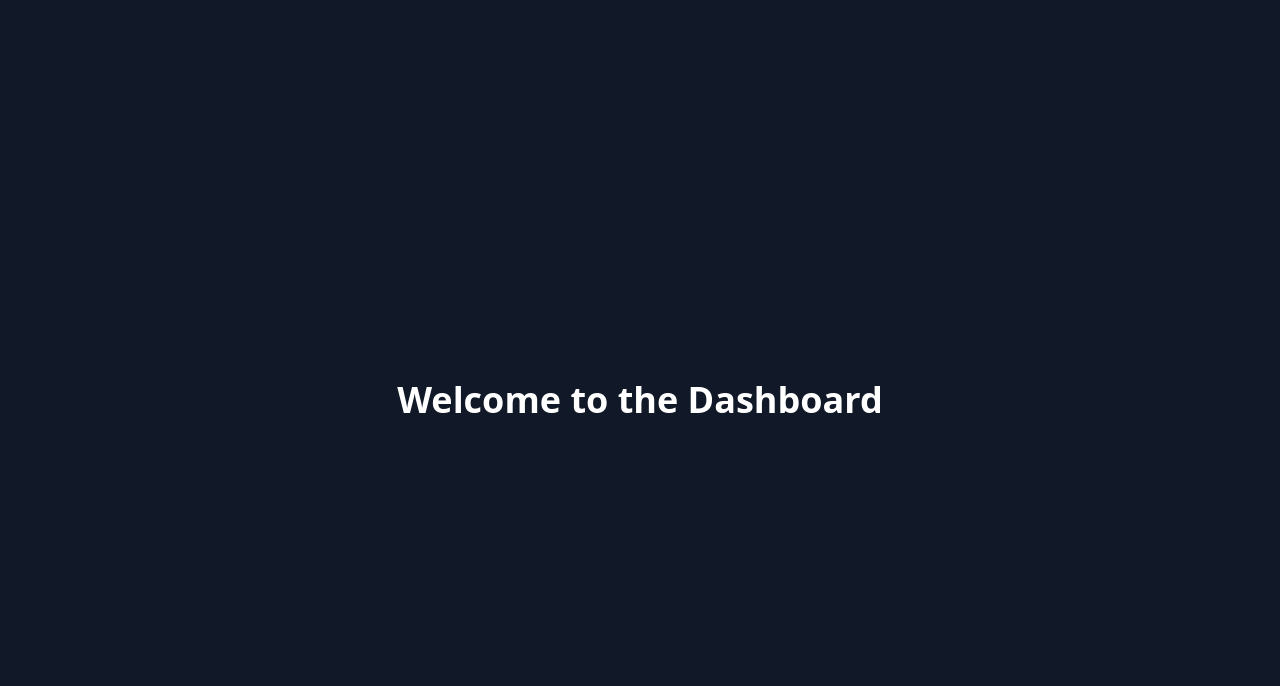
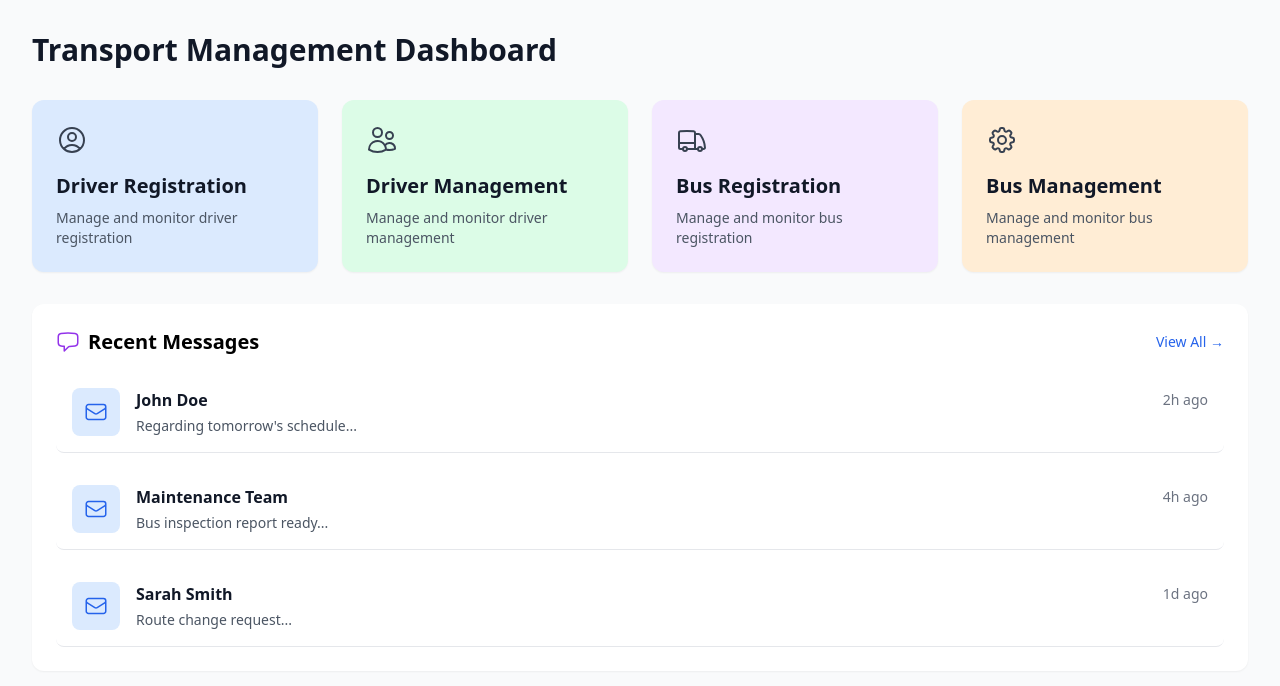
Before and after one commit to RaninduAmarasinghe/busbuddy_companyweb, a React (Create React App) app: page /dashboard in a window 1280 px wide. Shown: the top 686 px of the page. Built offline with nearby package versions, Linux system fonts and the light colour scheme.

Commit message:
add dashboard

```diff
--- a/package.json
+++ b/package.json
@@ -3,6 +3,7 @@
   "version": "0.1.0",
   "private": true,
   "dependencies": {
+    "@heroicons/react": "^2.2.0",
     "cra-template": "1.2.0",
     "react": "^19.0.0",
     "react-dom": "^19.0.0",
--- a/src/App.js
+++ b/src/App.js
@@ -1,13 +1,13 @@
 import { BrowserRouter as Router, Routes, Route } from "react-router-dom";
 import Login from "./pages/Login";
-import Dashboard from "./pages/Dashboard"; // Import Dashboard
+import Dashboard from "./pages/Dashboard";
 
 function App() {
   return (
     <Router>
       <Routes>
         <Route path="/" element={<Login />} />
-        <Route path="/dashboard" element={<Dashboard />} /> {/* New Route */}
+        <Route path="/dashboard" element={<Dashboard />} />
       </Routes>
     </Router>
   );
--- a/src/index.css
+++ b/src/index.css
@@ -54,3 +54,29 @@
 .animate-slide-in {
     animation: slide-in 1s ease-out forwards;
 }
+
+/* Custom styles for floating labels */
+input:focus + label,
+input:not(:placeholder-shown) + label {
+    top: -0.5rem;
+    font-size: 0.75rem;
+    color: #f97316; /* orange-500 */
+}
+
+/* Transition for labels */
+label {
+    transition: all 0.3s ease;
+}
+
+/* Custom backdrop blur for better readability */
+.backdrop-blur-xl {
+    background-color: rgba(255, 255, 255, 0.1); /* Fallback background */
+    backdrop-filter: blur(20px);
+    -webkit-backdrop-filter: blur(20px); /* For Safari and older browsers */
+}
+
+/* Gradient border for inputs on focus */
+input:focus {
+    border-image: linear-gradient(to right, #f97316, #f59e0b);
+    border-image-slice: 1;
+}
--- a/src/pages/Dashboard.js
+++ b/src/pages/Dashboard.js
@@ -1,8 +1,98 @@
-// src/pages/Dashboard.js
+import { useState } from 'react';
+import { useNavigate } from 'react-router-dom';  // Import useNavigate
+import {
+    UserCircleIcon,
+    UsersIcon,
+    TruckIcon,
+    Cog8ToothIcon,
+    ChatBubbleLeftIcon,
+    EnvelopeIcon
+} from '@heroicons/react/24/outline';
+
 export default function Dashboard() {
+    const navigate = useNavigate(); // Initialize useNavigate hook
+    const [messages] = useState([
+        { id: 1, sender: 'John Doe', preview: 'Regarding tomorrow\'s schedule...', time: '2h ago' },
+        { id: 2, sender: 'Maintenance Team', preview: 'Bus inspection report ready...', time: '4h ago' },
+        { id: 3, sender: 'Sarah Smith', preview: 'Route change request...', time: '1d ago' },
+    ]);
+
+    const cards = [
+        {
+            title: 'Driver Registration',
+            icon: <UserCircleIcon className="w-8 h-8" />,
+            link: '/drivers/register',
+            color: 'bg-blue-100 hover:bg-blue-200'
+        },
+        {
+            title: 'Driver Management',
+            icon: <UsersIcon className="w-8 h-8" />,
+            link: '/drivers/manage',
+            color: 'bg-green-100 hover:bg-green-200'
+        },
+        {
+            title: 'Bus Registration',
+            icon: <TruckIcon className="w-8 h-8" />,
+            link: '/buses/register',
+            color: 'bg-purple-100 hover:bg-purple-200'
+        },
+        {
+            title: 'Bus Management',
+            icon: <Cog8ToothIcon className="w-8 h-8" />,
+            link: '/buses/manage',
+            color: 'bg-orange-100 hover:bg-orange-200'
+        },
+    ];
+
     return (
-        <div className="flex justify-center items-center h-screen bg-gray-900 text-white">
-            <h1 className="text-4xl font-bold">Welcome to the Dashboard</h1>
+        <div className="min-h-screen bg-gray-50 p-8">
+            <h1 className="text-3xl font-bold text-gray-900 mb-8">Transport Management Dashboard</h1>
+
+            <div className="grid grid-cols-1 md:grid-cols-2 lg:grid-cols-4 gap-6 mb-8">
+                {cards.map((card, index) => (
+                    <button
+                        key={index}
+                        className={`${card.color} p-6 rounded-xl shadow-sm transition-all duration-300 hover:shadow-md hover:-translate-y-1 text-left`}
+                        onClick={() => navigate(card.link)}  // Use navigate here
+                    >
+                        <div className="mb-4 text-gray-700">{card.icon}</div>
+                        <h2 className="text-xl font-semibold text-gray-900 mb-2">{card.title}</h2>
+                        <p className="text-gray-600 text-sm">Manage and monitor {card.title.toLowerCase()}</p>
+                    </button>
+                ))}
+            </div>
+
+            <div className="bg-white rounded-xl shadow-sm p-6">
+                <div className="flex items-center justify-between mb-4">
+                    <h2 className="text-xl font-semibold flex items-center gap-2">
+                        <ChatBubbleLeftIcon className="w-6 h-6 text-purple-600" />
+                        Recent Messages
+                    </h2>
+                    <a href="/messages" className="text-blue-600 hover:text-blue-800 text-sm">
+                        View All →
+                    </a>
+                </div>
+
+                <div className="space-y-4">
+                    {messages.map((message) => (
+                        <div
+                            key={message.id}
+                            className="flex items-center p-4 hover:bg-gray-50 rounded-lg transition-colors cursor-pointer border-b"
+                        >
+                            <div className="bg-blue-100 p-3 rounded-lg">
+                                <EnvelopeIcon className="w-6 h-6 text-blue-600" />
+                            </div>
+                            <div className="ml-4 flex-1">
+                                <div className="flex items-center justify-between">
+                                    <h3 className="font-semibold text-gray-900">{message.sender}</h3>
+                                    <span className="text-sm text-gray-500">{message.time}</span>
+                                </div>
+                                <p className="text-gray-600 text-sm mt-1">{message.preview}</p>
+                            </div>
+                        </div>
+                    ))}
+                </div>
+            </div>
         </div>
     );
 }
--- a/src/pages/Login.js
+++ b/src/pages/Login.js
@@ -1,15 +1,15 @@
 import { useState } from "react";
-import { useNavigate } from "react-router-dom";  // Import useNavigate for redirection
+import { useNavigate } from "react-router-dom";
 
 export default function Login() {
     const [email, setEmail] = useState("");
     const [password, setPassword] = useState("");
-    const [error, setError] = useState("");  // To hold error message
-    const navigate = useNavigate();  // Hook for redirection
+    const [error, setError] = useState("");
+    const navigate = useNavigate();
 
     const handleSubmit = async (e) => {
         e.preventDefault();
-        setError("");  // Reset any previous errors
+        setError("");
 
         try {
             const response = await fetch("http://localhost:8080/companies/login", {
@@ -21,10 +21,9 @@ export default function Login() {
             const result = await response.text();
 
             if (response.ok) {
-                alert("Login Successful!");
-                navigate("/dashboard");  // Redirect to Dashboard page
+                navigate("/dashboard");
             } else {
-                setError(result);  // Show error message from backend
+                setError(result);
             }
         } catch (err) {
             console.error("Error:", err);
@@ -34,7 +33,7 @@ export default function Login() {
 
     return (
         <div className="flex justify-center items-center h-screen bg-gradient-to-br from-[#0f0c29] via-[#302b63] to-[#24243e] relative overflow-hidden">
-            {/* Floating bubbles background */}
+            {/* Bubbles background */}
             <div className="absolute w-full h-full flex flex-wrap">
                 {[...Array(20)].map((_, i) => (
                     <div
@@ -52,7 +51,7 @@ export default function Login() {
 
             {/* Login card */}
             <div className="flex w-full max-w-4xl h-4/5 bg-white bg-opacity-10 backdrop-blur-xl rounded-2xl shadow-lg overflow-hidden relative z-10">
-                {/* Left side - Welcome message */}
+                {/* Left side */}
                 <div className="flex-1 flex flex-col justify-center items-center p-10 text-center text-white bg-gradient-to-br from-purple-800 via-blue-600 to-transparent relative overflow-hidden">
                     <h1 className="text-4xl font-bold relative z-10 animate-fade-in">Welcome Back</h1>
                     <p className="mt-2 text-gray-300 relative z-10 animate-fade-in delay-100">
@@ -67,31 +66,42 @@ export default function Login() {
                         onSubmit={handleSubmit}
                     >
                         <h2 className="text-white text-2xl font-semibold text-center mb-6">Company Login</h2>
-                        {error && <p className="text-red-500 text-sm mb-4">{error}</p>} {/* Display error message */}
+                        {error && <p className="text-red-500 text-sm mb-4">{error}</p>}
+
+                        {/* Email Input */}
                         <div className="mb-4 relative">
                             <input
                                 type="email"
                                 value={email}
                                 onChange={(e) => setEmail(e.target.value)}
                                 required
-                                className="w-full bg-transparent border-b-2 border-gray-500 text-white py-2 px-3 focus:outline-none focus:border-orange-400 transition-all"
+                                className="w-full bg-transparent border-b-2 border-gray-500 text-white py-2 px-3 focus:outline-none focus:border-orange-400 transition-all peer"
+                                placeholder=" "
                             />
-                            <label className="absolute left-3 top-2 text-gray-400 text-sm transition-all pointer-events-none">
+                            <label className="absolute left-3 top-2 text-gray-400 text-sm transition-all duration-300 pointer-events-none
+                                peer-focus:-top-4 peer-focus:text-xs
+                                peer-[:not(:placeholder-shown)]:-top-4 peer-[:not(:placeholder-shown)]:text-xs">
                                 Company Email
                             </label>
                         </div>
+
+                        {/* Password Input */}
                         <div className="mb-6 relative">
                             <input
                                 type="password"
                                 value={password}
                                 onChange={(e) => setPassword(e.target.value)}
                                 required
-                                className="w-full bg-transparent border-b-2 border-gray-500 text-white py-2 px-3 focus:outline-none focus:border-orange-400 transition-all"
+                                className="w-full bg-transparent border-b-2 border-gray-500 text-white py-2 px-3 focus:outline-none focus:border-orange-400 transition-all peer"
+                                placeholder=" "
                             />
-                            <label className="absolute left-3 top-2 text-gray-400 text-sm transition-all pointer-events-none">
+                            <label className="absolute left-3 top-2 text-gray-400 text-sm transition-all duration-300 pointer-events-none
+                                peer-focus:-top-4 peer-focus:text-xs
+                                peer-[:not(:placeholder-shown)]:-top-4 peer-[:not(:placeholder-shown)]:text-xs">
                                 Password
                             </label>
                         </div>
+
                         <button
                             type="submit"
                             className="w-full py-2 bg-gradient-to-r from-orange-500 to-yellow-400 text-white font-semibold rounded-lg transition-all hover:shadow-lg hover:opacity-90"
```
Also changed, not shown: 1 other file (tests, documents, lock files or other folders).
